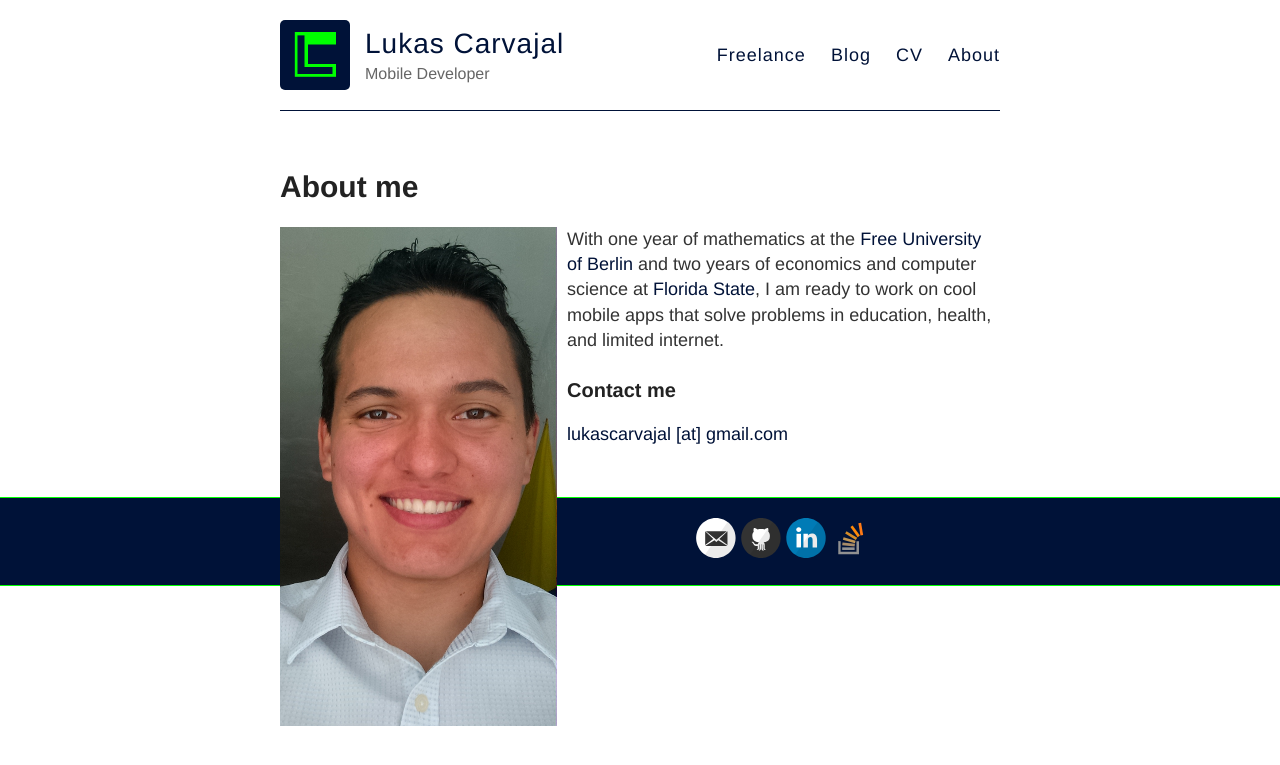
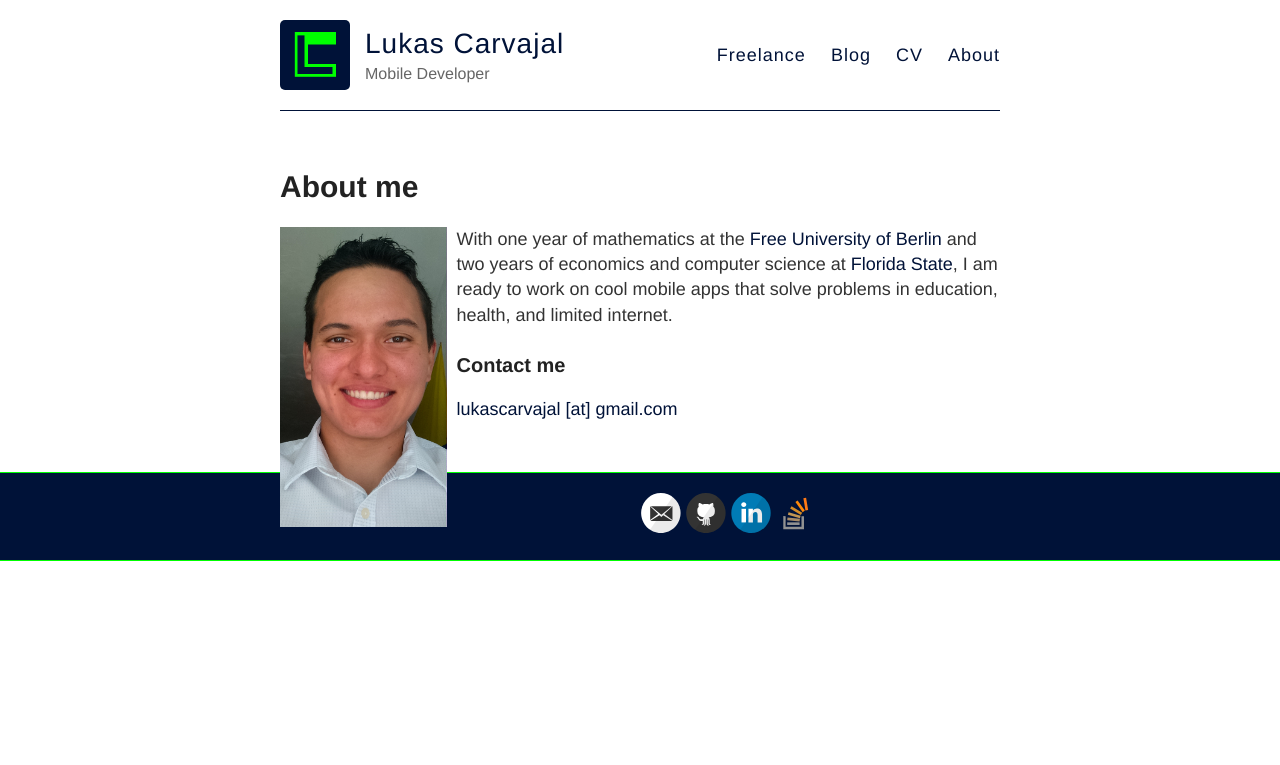
Before and after one commit to Lcarvajal/Lcarvajal.github.io, a Jekyll site: the page built from about.md, in a window 1280 px wide. Shown: the top 765 px of the page. Built offline with Jekyll 4.4.1, drawn with Linux system fonts in a browser that asks for light colours; Markdown is read by kramdown in place of the engine named in the settings.

Commit message:
add photo of me site/images

```diff
--- a/about.md
+++ b/about.md
@@ -4,7 +4,7 @@
 permalink: /about/
 ---
 
-<img class="img-responsive" src="../images/me.png" alt="me" style="float:left; padding-right: 10px; max-height: 100%;">
+<img class="img-responsive" src="../images/me.png" alt="me" style="float:left; padding-right: 10px; max-height: 300px;">
 
 With one year of mathematics at the <a href="https://en.wikipedia.org/wiki/Free_University_Berlin" target="_blank">Free University of Berlin</a> and two years of economics and computer science at <a href="https://en.wikipedia.org/wiki/Florida_State_University" target="_blank">Florida State</a>, I am ready to work on cool mobile apps that solve problems in education, health, and limited internet.
 
```
